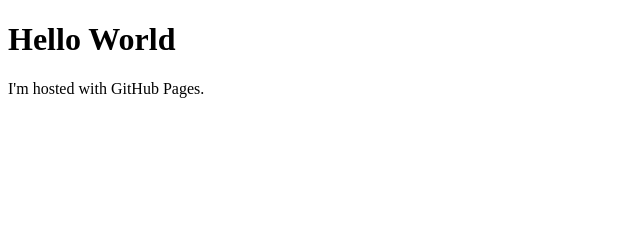
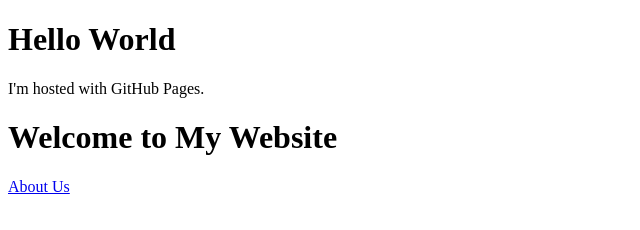
Before and after one commit to yurucan-kawaton/yurucan-kawaton.github.io, a plain HTML site: page index.html in a window 1280 px wide. Shown: the whole page, without its empty margins (0-640 px from the left). Drawn offline with Linux system fonts and the light colour scheme.

Commit message:
Update index.html

```diff
--- a/index.html
+++ b/index.html
@@ -4,5 +4,13 @@
 <h1>Hello World</h1>
 <p>I'm hosted with GitHub Pages.</p>
 <script type="text/javascript">alert('Hello World');</script>
-</body>
+
+
+    <h1>Welcome to My Website</h1>
+
+    <!-- about.htmlへのリンク -->
+    <a href="first_folder/about.html">About Us</a>
+
+    <!-- 他のコンテンツやリンクを追加できます -->
+
 </html>
```
